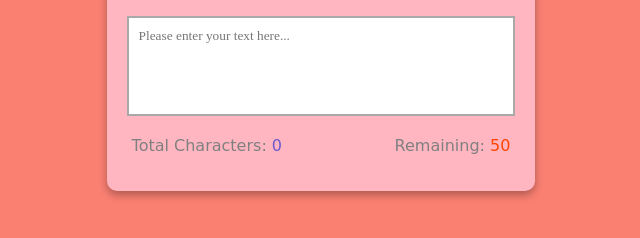
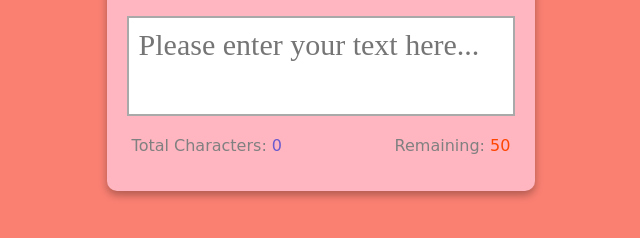
Before and after one commit to sahiljawale54/RealTimeCharacterCounter, a plain HTML site: page index.html in a window 1280 px wide. Shown: the part 340-578 px from the top of the page, without its empty margins (319-959 px from the left). Drawn offline with Linux system fonts and the light colour scheme.

Commit message:
Update style.css

```diff
--- a/style.css
+++ b/style.css
@@ -23,6 +23,7 @@ body{
   width: 100%;
   height: 100px;
   font-family: 'Times New Roman', Times, serif;
+  font-size : 30px;
   padding: 10px;
   box-sizing: border-box;
   border: 2px solid darkgrey;
```
